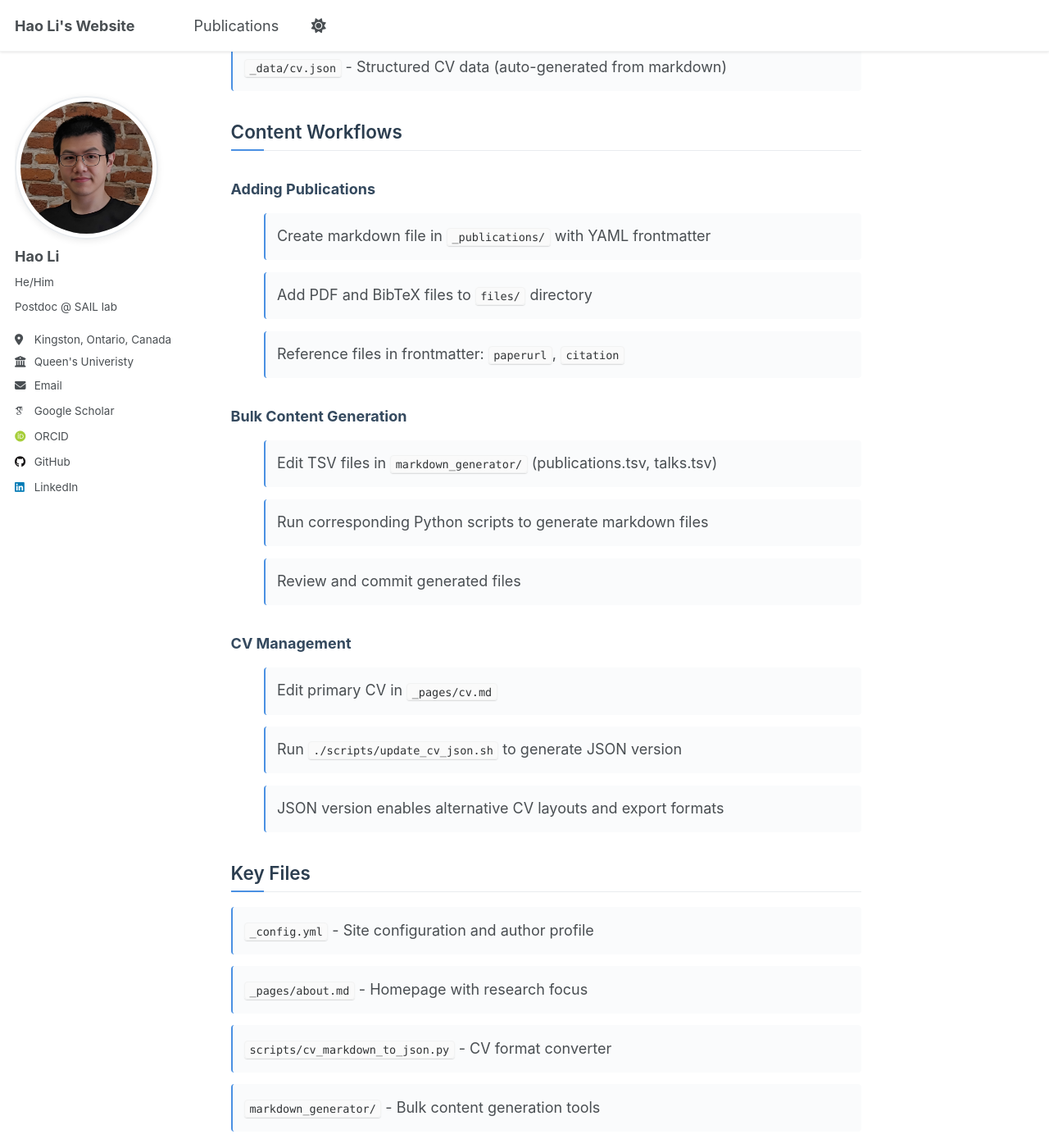
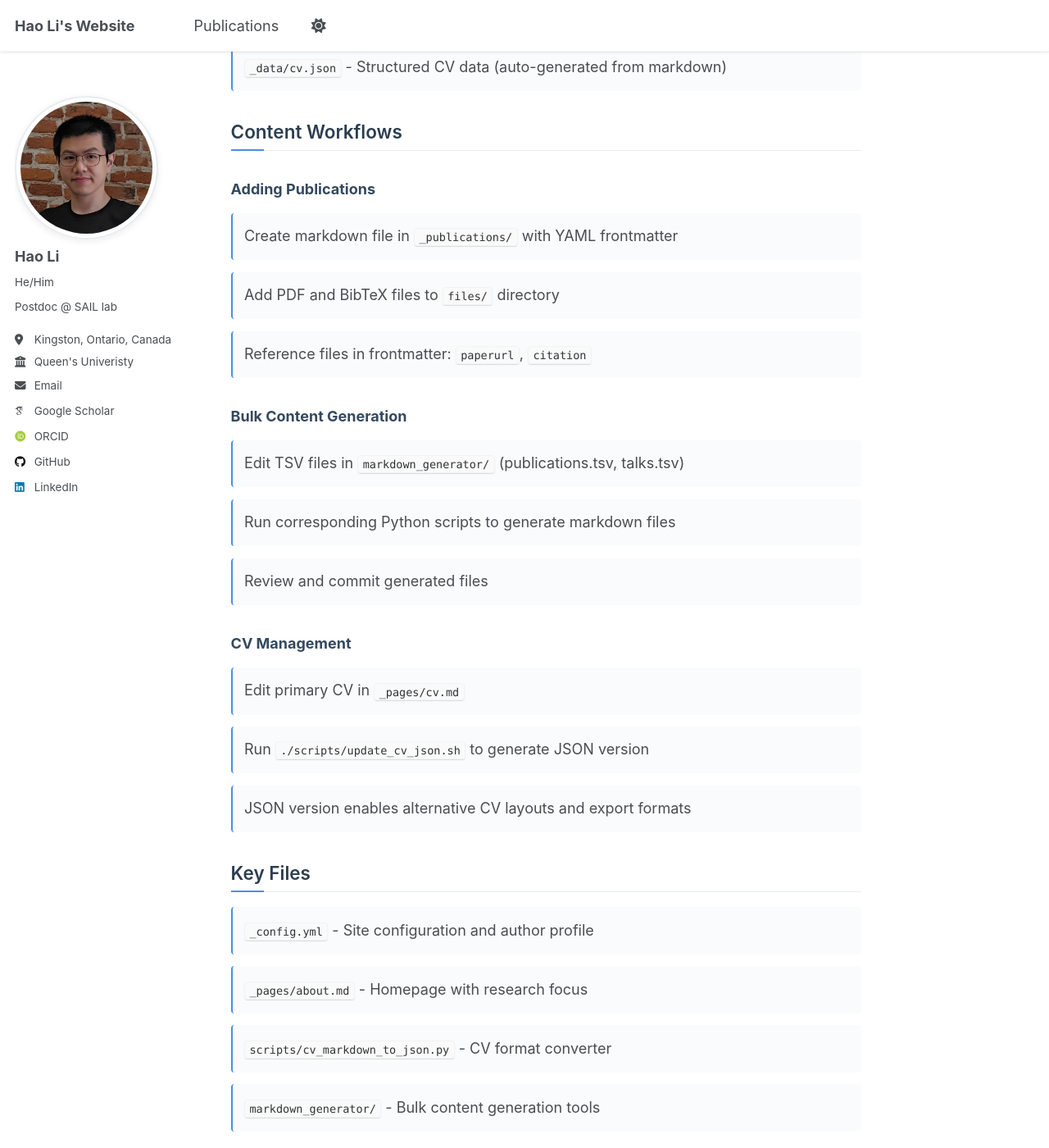
Before and after one commit to Leo-LiHao/Leo-LiHao.github.io, a Jekyll site: the page built from CLAUDE.md, in a window 1280 px wide and 1400 px high, scrolled down 2032 px. Shown: the whole window at 82% size. Built offline with Jekyll 4.4.1, drawn with Linux system fonts in a browser that asks for light colours; some web fonts are replaced; our own code applies the rules of GitHub Pages for plain Markdown files.

Commit message:
fixing leading dots

```diff
--- a/_sass/_custom-enhancements.scss
+++ b/_sass/_custom-enhancements.scss
@@ -149,9 +149,14 @@
 }
 
 /* Remove bullet points from all lists in content */
-.page__content ul {
-  list-style: none;
-  padding-left: 0;
+.page__content ul,
+.page__content ol {
+  list-style: none !important;
+  margin-left: 0 !important;
+  padding-left: 0 !important;
+}
+.page__content li::marker {
+  display: none;
 }
 
 /* Style publication links within list items */
```
